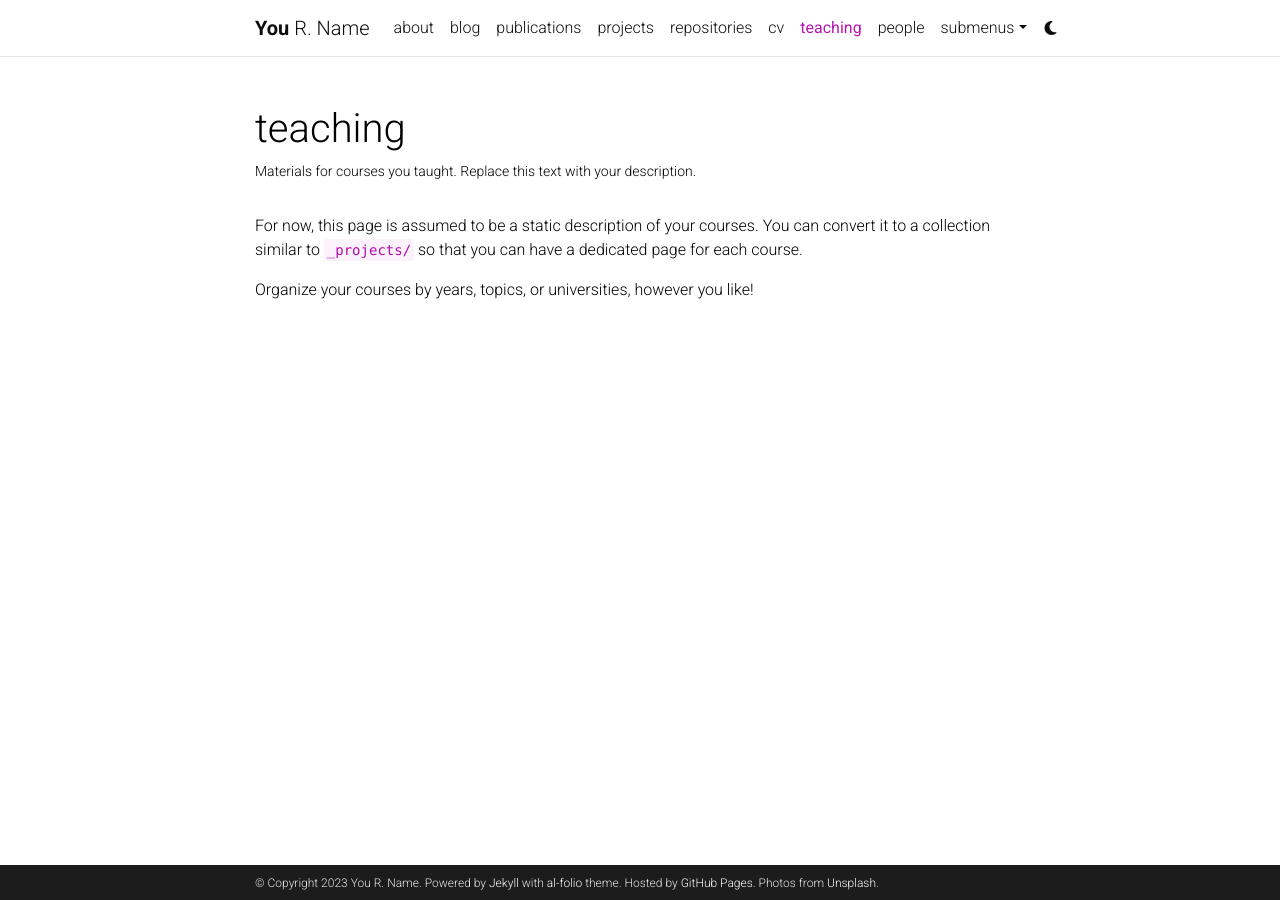
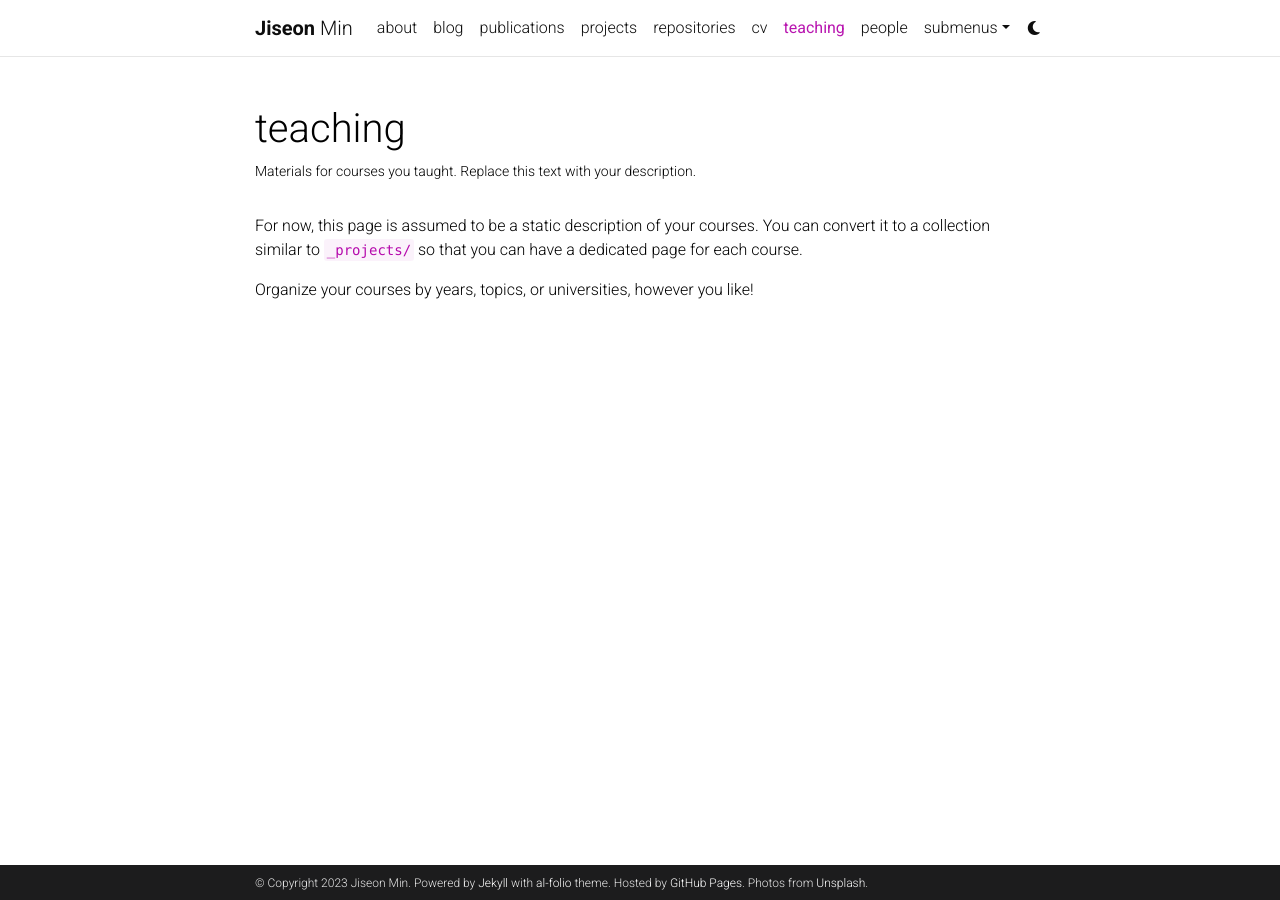
Before and after one commit to jiseonmin/jiseonmin.github.io, a Jekyll site: the page built from _pages/teaching.md, in a window 1280 px wide. Built offline with Jekyll 4.4.1, drawn with Linux system fonts in a browser that asks for light colours; comment, search, counter and statistics services are not loaded; a style sheet for code colours, icons or effects is not loaded.

Commit message:
changed URL, name

```diff
--- a/_config.yml
+++ b/_config.yml
@@ -3,10 +3,10 @@
 # -----------------------------------------------------------------------------
 
 title: blank # the website title (if blank, full name will be used instead)
-first_name: You
-middle_name: R.
-last_name: Name
-email: you@example.com
+first_name: Jiseon
+middle_name:
+last_name: Min
+email: jiseonm at uoregon dot edu
 description: > # the ">" symbol means to ignore newlines until "footer_text:"
   A simple, whitespace theme for academics. Based on [*folio](https://github.com/bogoli/-folio) design.
 footer_text: >
@@ -18,8 +18,8 @@
 lang: en # the language of your site (for example: en, fr, cn, ru, etc.)
 icon: ⚛️  # the emoji used as the favicon (alternatively, provide image name in /assets/img/)
 
-url: https://alshedivat.github.io # the base hostname & protocol for your site
-baseurl: /al-folio # the subpath of your site, e.g. /blog/
+url: https://jiseonmin.github.io # the base hostname & protocol for your site
+baseurl: # the subpath of your site, e.g. /blog/
 last_updated: false # set to true if you want to display last updated in the footer
 impressum_path:  # set to path to include impressum link in the footer, use the same path as permalink in a page, helps to conform with EU GDPR
 
```
